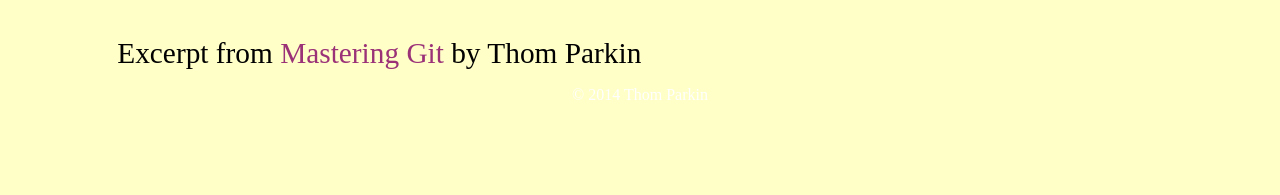
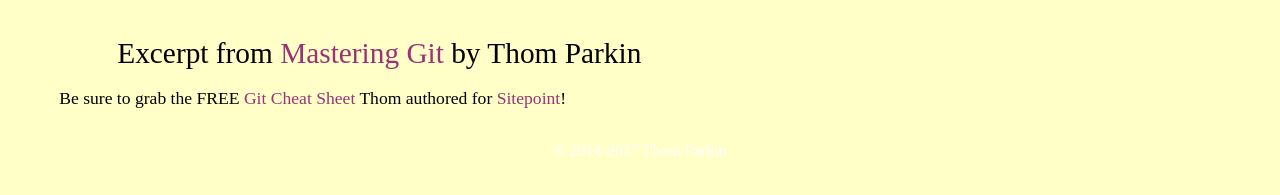
Before and after one commit to ParkinT/gititudes, a plain HTML site: page index.html in a window 1280 px wide. Shown: the part 741-936 px from the top of the page. Before the commit the page ends 904 px from the top, so only its background shows below. Drawn offline with Linux system fonts and the light colour scheme.

Commit message:
Git Cheat Sheet for Sitepoint
Added a link to the Cheat Sheet I was commissioned to create; completed in January 2017

```diff
--- a/index.html
+++ b/index.html
@@ -35,6 +35,7 @@
 
 </div>
     <div id="MasteringGit">Excerpt from <a href="http://goo.gl/iC43kt" title="'Mastering Git' is a 130 minute Video Course on Packt Publishing" target="_top">Mastering Git</a> by Thom Parkin</div>
-   </content>
-<footer style="text-align:center; padding-top:1em; color:white;">&copy; 2014 Thom Parkin</footer>
+<p>Be sure to grab the FREE <a href="https://s3.amazonaws.com/sitepoint-ebooks/CS_Git_final.pdf" target="_blank">Git Cheat Sheet</a> Thom authored for <a href="https://www.sitepoint.com/tag/ebooks/">Sitepoint</a>!</p>
+  </content>
+<footer style="text-align:center; padding-top:1em; color:white;">&copy; 2014-2017 Thom Parkin</footer>
 </body>
```
